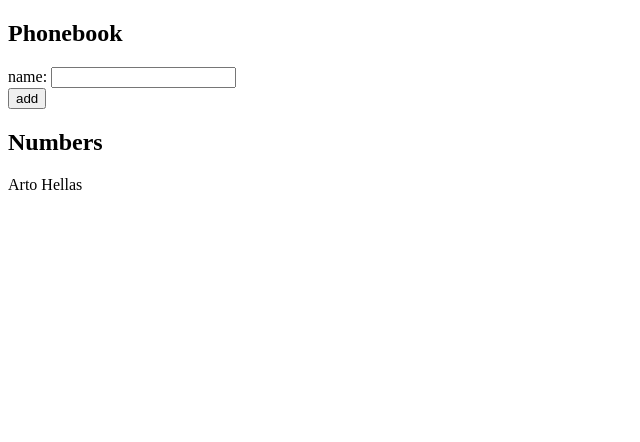
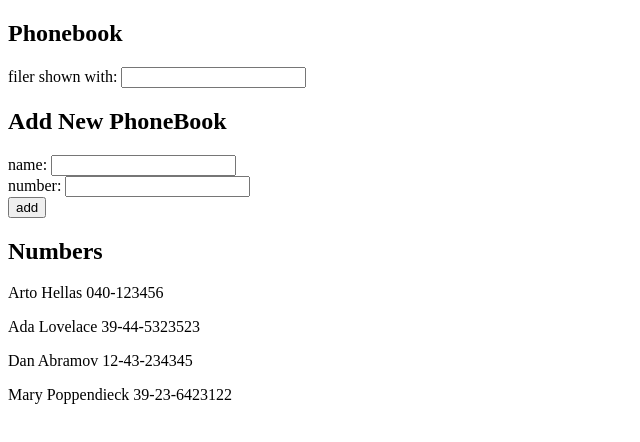
Before and after one commit to bilalabdelkadir/FullstackOpen, a React (Vite) app in the folder part2/ThePhonebook/: page / in a window 1280 px wide. Shown: the top 442 px of the page, without its empty margins (0-640 px from the left). Built offline with nearby package versions, Linux system fonts and the light colour scheme.

Commit message:
i added filtering system

```diff
--- a/part2/ThePhonebook/src/App.jsx
+++ b/part2/ThePhonebook/src/App.jsx
@@ -1,40 +1,75 @@
 import { useState } from "react";
 
 const App = () => {
-  const [persons, setPersons] = useState([{ name: "Arto Hellas" }]);
+  const [persons, setPersons] = useState([
+    { name: "Arto Hellas", number: "040-123456", id: 1 },
+    { name: "Ada Lovelace", number: "39-44-5323523", id: 2 },
+    { name: "Dan Abramov", number: "12-43-234345", id: 3 },
+    { name: "Mary Poppendieck", number: "39-23-6423122", id: 4 },
+  ]);
   const [newName, setNewName] = useState("");
+  const [NewPhoneNumber, setNewPhoneNumber] = useState("");
+  const [filterValue, setFilterValue] = useState("");
 
   const nameInput = (e) => {
     setNewName(e.target.value);
+  };
+  const phoneInput = (e) => {
+    setNewPhoneNumber(e.target.value);
+  };
+  const filterInput = (e) => {
+    setFilterValue(e.target.value);
   };
 
   const onSubmit = (e) => {
     e.preventDefault();
     const newPerson = {
       name: newName,
+      number: NewPhoneNumber,
+      id: persons.length + 1,
     };
-    if (persons.some((person) => person.name === newPerson.name)) {
-      alert(`${newPerson.name} is already added to the phonebook`);
+    if (
+      persons.some(
+        (person) =>
+          person.name === newPerson.name || person.number === newPerson.number
+      )
+    ) {
+      alert(
+        `${newPerson.name} and ${newPerson.number} is already added to the phonebook`
+      );
     } else {
       setPersons(persons.concat(newPerson));
       setNewName("");
+      setNewPhoneNumber("");
     }
   };
+  const filteredPersons = persons.filter((person) =>
+    person.name.toLocaleLowerCase().includes(filterValue.toLocaleLowerCase())
+  );
 
   return (
     <div>
       <h2>Phonebook</h2>
+      <div>
+        filer shown with: <input value={filterValue} onChange={filterInput} />
+      </div>
       <form onSubmit={onSubmit}>
+        <h2>Add New PhoneBook</h2>
         <div>
           name: <input value={newName} onChange={nameInput} />
+        </div>
+        <div>
+          number: <input value={NewPhoneNumber} onChange={phoneInput} />
         </div>
         <div>
           <button type="submit">add</button>
         </div>
       </form>
       <h2>Numbers</h2>
-      {persons.map((person, i) => (
-        <p key={i}>{person.name}</p>
+      {filteredPersons.map((person) => (
+        <p key={person.id}>
+          {person.name} {person.number}
+        </p>
       ))}
     </div>
   );
```
